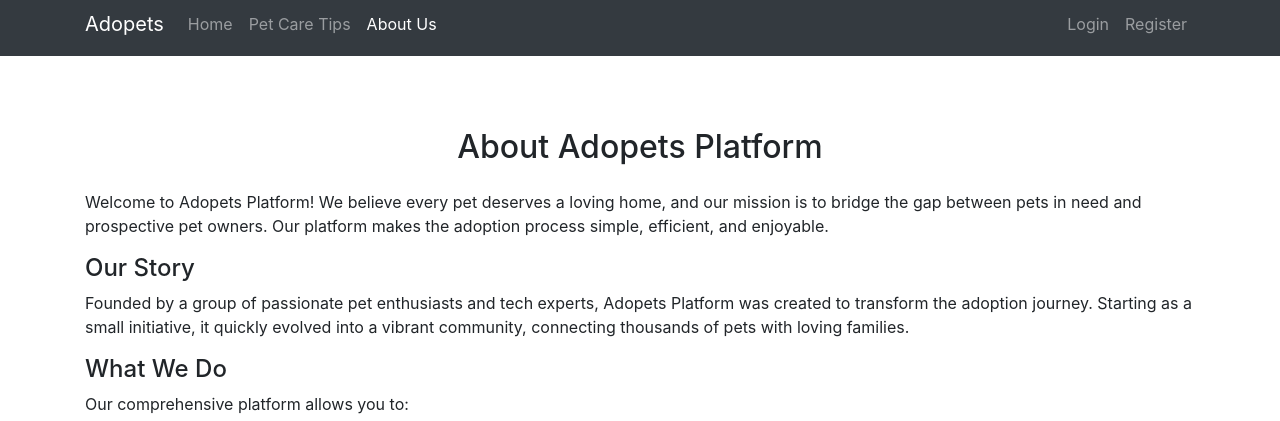
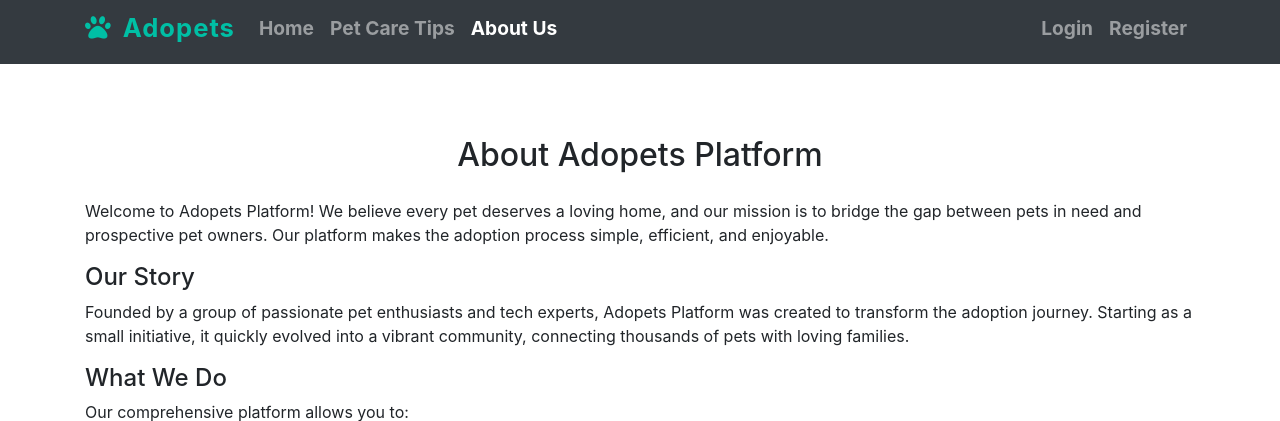
Before and after one commit to sahlaouiahmed/adopetspalatform, a Django app: page /about/ in a window 1280 px wide. Shown: the top 421 px of the page. Run offline with Django 4.2, Linux system fonts and the light colour scheme; parts of the project's set-up code (start-up, migrations or seed data) failed here and were passed over; some libraries are stand-ins or nearby versions.

Commit message:
upgrading the navbar

```diff
--- a/templates/base.html
+++ b/templates/base.html
@@ -11,45 +11,47 @@
 </head>
 <body>
     <div class="d-flex flex-column min-vh-100">
-        <nav class="navbar navbar-expand-lg navbar-dark bg-dark py-1 sticky-top ">
+        <nav class="navbar navbar-expand-lg navbar-dark bg-dark py-1 sticky-top">
             <div class="container">
-                <a class="navbar-brand" href="{% url 'index' %}">Adopets</a>
+                <a class="navbar-brand" href="{% url 'index' %}" style="font-size: 1.6rem; font-weight: 700; letter-spacing: 1px; color: #00bfa5;">
+                    <i class="fas fa-paw mr-1"></i> Adopets
+                </a>
                 <button class="navbar-toggler" type="button" data-toggle="collapse" data-target="#navbarNav" aria-controls="navbarNav" aria-expanded="false" aria-label="Toggle navigation">
                     <i class="fas fa-bars"></i>
                 </button>
                 <div class="collapse navbar-collapse" id="navbarNav">
                     <ul class="navbar-nav mr-auto">
                         <li class="nav-item {% if request.path == index_url %}active{% endif %}">
-                            <a class="nav-link" href="{% url 'index' %}">Home</a>
+                            <a class="nav-link" href="{% url 'index' %}" style="font-size: 1.2rem; font-weight: bold;">Home</a>
                         </li>
                         <li class="nav-item {% if request.path == article_list_url %}active{% endif %}">
-                            <a class="nav-link" href="{% url 'article_list' %}">Pet Care Tips</a>
+                            <a class="nav-link" href="{% url 'article_list' %}" style="font-size: 1.2rem; font-weight: bold;">Pet Care Tips</a>
                         </li>
                         <li class="nav-item {% if request.path == about_url %}active{% endif %}">
-                            <a class="nav-link" href="{% url 'about' %}">About Us</a>
+                            <a class="nav-link" href="{% url 'about' %}" style="font-size: 1.2rem; font-weight: bold;">About Us</a>
                         </li>
                     </ul>
                     <ul class="navbar-nav ml-auto">
                         {% if user.is_authenticated %}
                         <li class="nav-item dropdown">
-                            <a class="nav-link dropdown-toggle" href="#" id="userDropdown" role="button" data-toggle="dropdown" aria-haspopup="true" aria-expanded="false">
+                            <a class="nav-link dropdown-toggle" href="#" id="userDropdown" role="button" data-toggle="dropdown" aria-haspopup="true" aria-expanded="false" style="font-size: 1.2rem; font-weight: bold;">
                                 <i class="fas fa-user"></i> {{ user.username }}
                             </a>
                             <div class="dropdown-menu dropdown-menu-right" aria-labelledby="userDropdown">
-                                <a class="dropdown-item" href="{% url 'my_posted_pets' %}">My Posted Pets</a>
-                                <a class="dropdown-item" href="{% url 'my_adoption_requests' %}">My Adoption Requests</a>
-                                <a class="dropdown-item" href="{% url 'received_adoption_requests' %}">Received Adoption Requests</a>
-                                <a class="dropdown-item" href="{% url 'my_articles' %}">My Articles</a>
+                                <a class="dropdown-item" href="{% url 'my_posted_pets' %}" style="font-weight: bold;">My Posted Pets</a>
+                                <a class="dropdown-item" href="{% url 'my_adoption_requests' %}" style="font-weight: bold;">My Adoption Requests</a>
+                                <a class="dropdown-item" href="{% url 'received_adoption_requests' %}" style="font-weight: bold;">Received Adoption Requests</a>
+                                <a class="dropdown-item" href="{% url 'my_articles' %}" style="font-weight: bold;">My Articles</a>
                                 <div class="dropdown-divider"></div>
-                                <a class="dropdown-item" href="{% url 'account_logout' %}">Logout</a>
+                                <a class="dropdown-item" href="{% url 'account_logout' %}" style="font-weight: bold;">Logout</a>
                             </div>
                         </li>
                         {% else %}
                         <li class="nav-item {% if request.path == login_url %}active{% endif %}">
-                            <a class="nav-link" href="{% url 'account_login' %}">Login</a>
+                            <a class="nav-link" href="{% url 'account_login' %}" style="font-size: 1.2rem; font-weight: bold;">Login</a>
                         </li>
                         <li class="nav-item {% if request.path == signup_url %}active{% endif %}">
-                            <a class="nav-link" href="{% url 'account_signup' %}">Register</a>
+                            <a class="nav-link" href="{% url 'account_signup' %}" style="font-size: 1.2rem; font-weight: bold;">Register</a>
                         </li>
                         {% endif %}
                     </ul>
```
